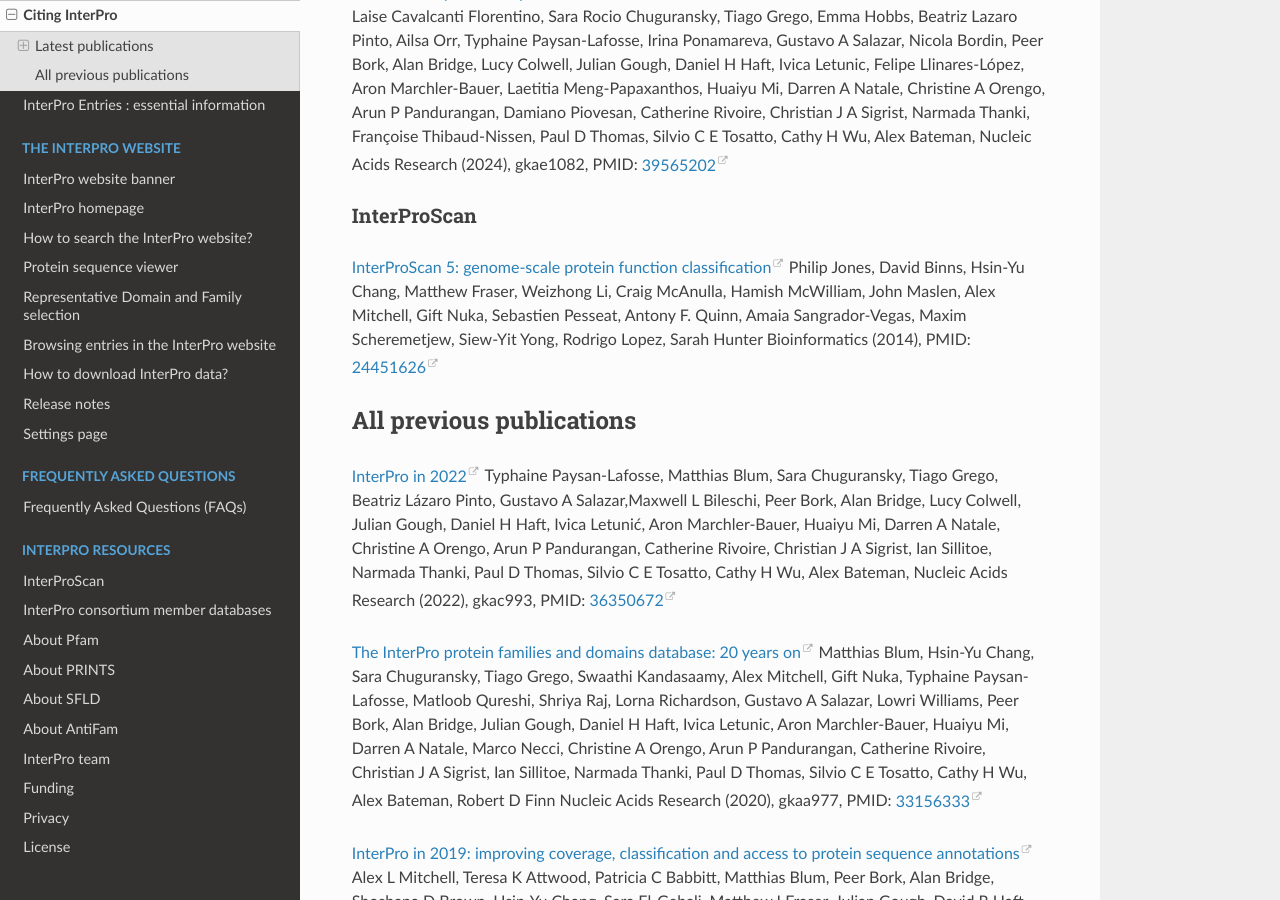
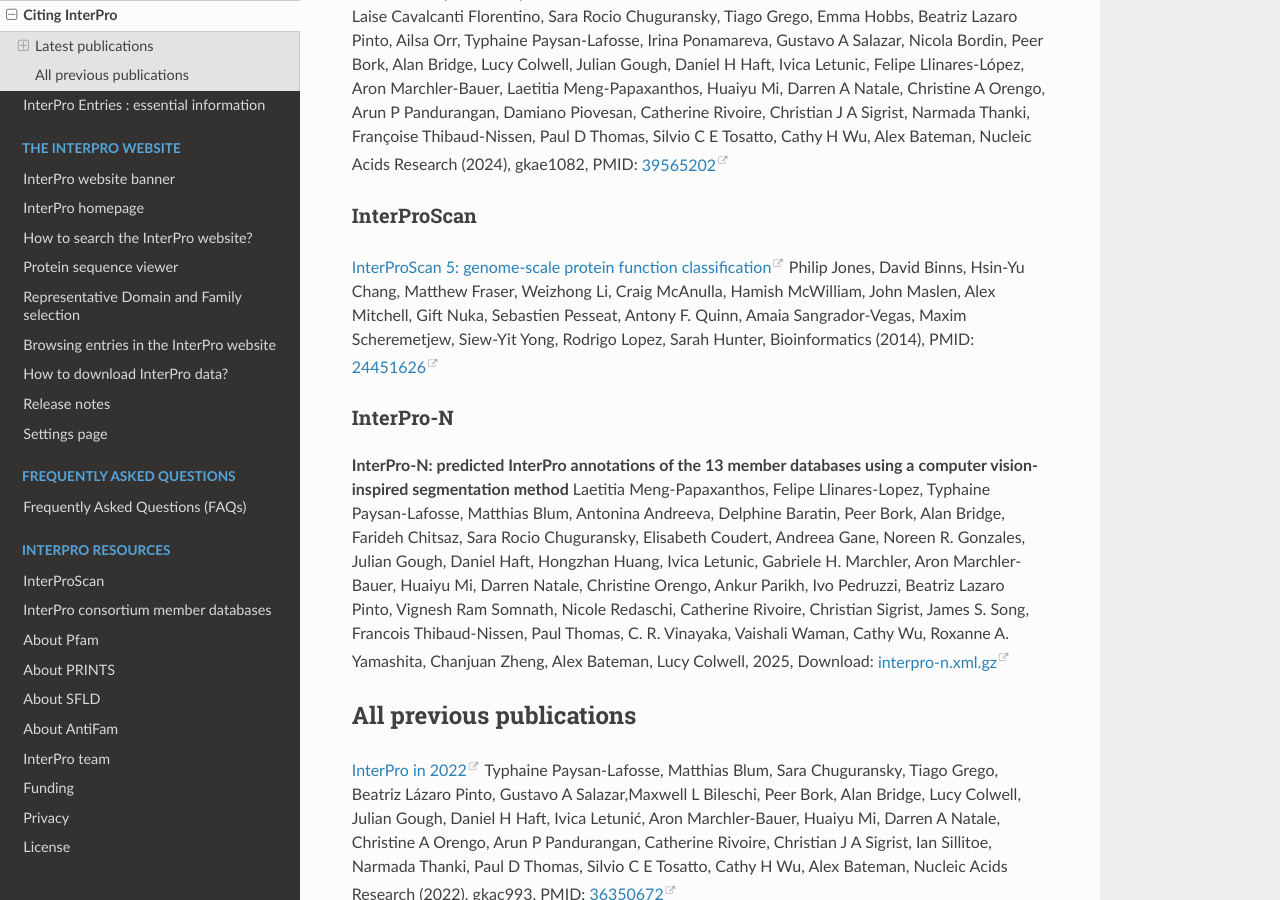
Before and after one commit to ProteinsWebTeam/interpro-docs, a Sphinx documentation site: the page built from docs/citing.rst, in a window 1280 px wide and 900 px high, scrolled down 337 px. Built offline with Sphinx 7.4.7 and the Read the Docs theme 3.1.0, drawn with Linux system fonts in a browser that asks for light colours.

Commit message:
Add reference to InterPro-N

```diff
--- a/docs/citing.rst
+++ b/docs/citing.rst
@@ -22,9 +22,15 @@
 InterProScan
 ============
 `InterProScan 5: genome-scale protein function classification <https://doi.org/10.1093/bioinformatics/btu031>`_
-Philip Jones, David Binns, Hsin-Yu Chang, Matthew Fraser, Weizhong Li, Craig McAnulla, Hamish McWilliam, John Maslen, Alex Mitchell, Gift Nuka, Sebastien Pesseat, Antony F. Quinn, Amaia Sangrador-Vegas, Maxim Scheremetjew, Siew-Yit Yong, Rodrigo Lopez, Sarah Hunter
+Philip Jones, David Binns, Hsin-Yu Chang, Matthew Fraser, Weizhong Li, Craig McAnulla, Hamish McWilliam, John Maslen, Alex Mitchell, Gift Nuka, Sebastien Pesseat, Antony F. Quinn, Amaia Sangrador-Vegas, Maxim Scheremetjew, Siew-Yit Yong, Rodrigo Lopez, Sarah Hunter,
 Bioinformatics (2014), PMID: `24451626 <https://europepmc.org/article/MED/24451626>`_
 
+
+InterPro-N
+==========
+**InterPro-N: predicted InterPro annotations of the 13 member databases using a computer vision-inspired segmentation method**
+Laetitia Meng-Papaxanthos, Felipe Llinares-Lopez, Typhaine Paysan-Lafosse, Matthias Blum, Antonina Andreeva, Delphine Baratin, Peer Bork, Alan Bridge, Farideh Chitsaz, Sara Rocio Chuguransky, Elisabeth Coudert, Andreea Gane, Noreen R. Gonzales, Julian Gough, Daniel Haft, Hongzhan Huang, Ivica Letunic, Gabriele H. Marchler, Aron Marchler-Bauer, Huaiyu Mi, Darren Natale, Christine Orengo, Ankur Parikh, Ivo Pedruzzi, Beatriz Lazaro Pinto, Vignesh Ram Somnath, Nicole Redaschi, Catherine Rivoire, Christian Sigrist, James S. Song, Francois Thibaud-Nissen, Paul Thomas, C. R. Vinayaka, Vaishali Waman, Cathy Wu, Roxanne A. Yamashita, Chanjuan Zheng, Alex Bateman, Lucy Colwell,
+2025, Download: `interpro-n.xml.gz <https://ftp.ebi.ac.uk/pub/databases/interpro/releases/105.0/interpro-n.xml.gz>`_
 
 *************************
 All previous publications
```
